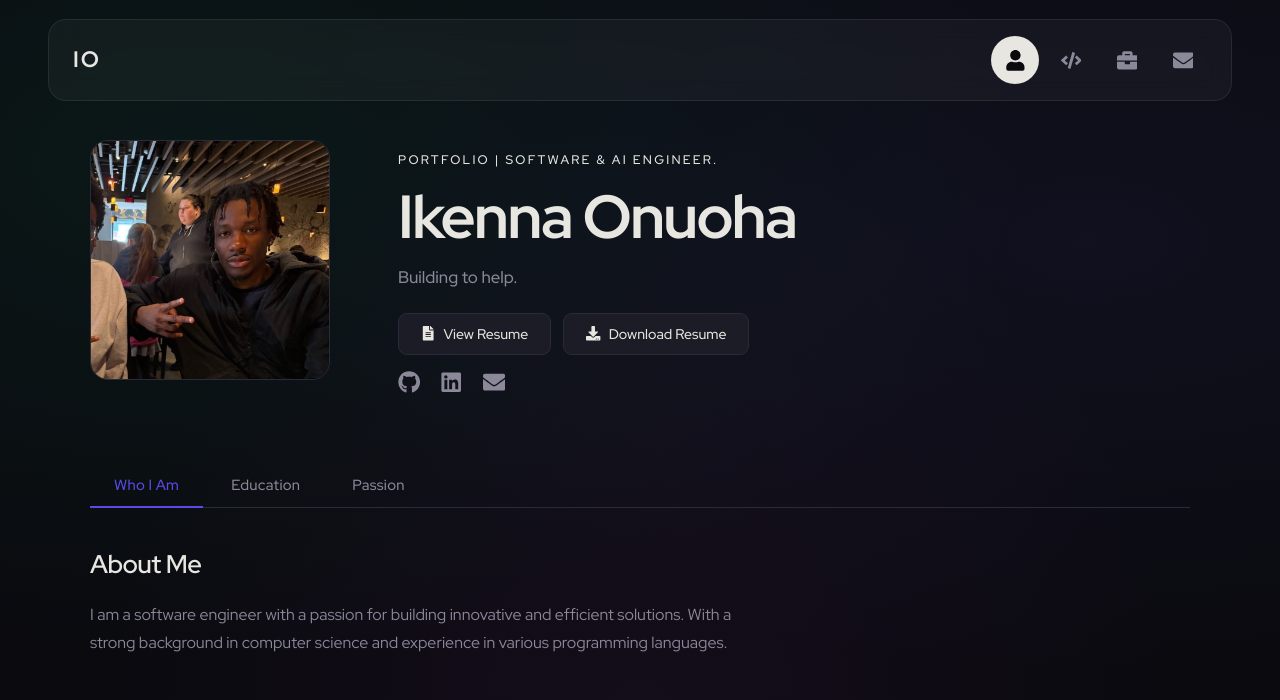
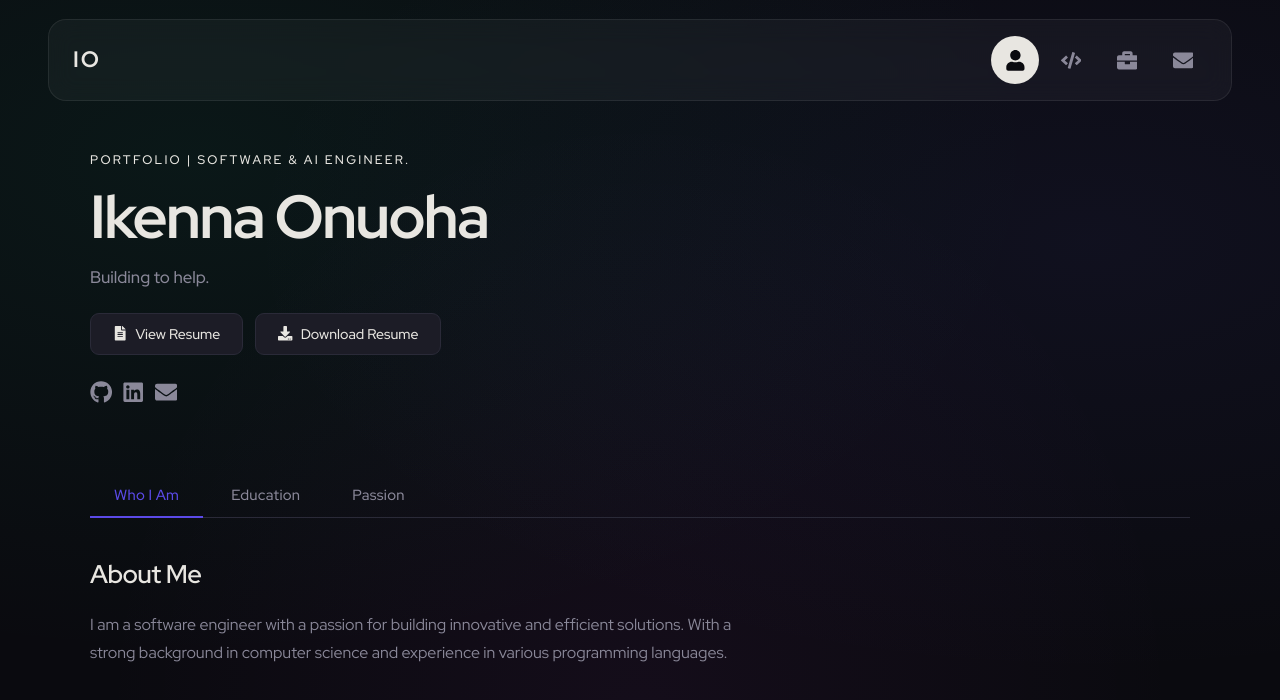
Before and after one commit to jonuoha60/portfolio2, a React (Vite) app: page / in a window 1280 px wide. Shown: the top 700 px of the page. Built offline with nearby package versions, Linux system fonts and the light colour scheme.

Commit message:
Profile pic removed

```diff
--- a/src/components/pages/About.jsx
+++ b/src/components/pages/About.jsx
@@ -24,13 +24,13 @@ export const About = () => {
         <div className="hero-layout">
 
           {/* Left: photo */}
-          <div className="profile-image-container">
+          {/* <div className="profile-image-container">
             <img
               src={ProfileImage}
               alt="Ikenna Onuoha"
               className="profile-image"
             />
-          </div>
+          </div> */}
 
           {/* Right: text + socials */}
           <div className="hero-text">
--- a/src/constants/styles/Home.css
+++ b/src/constants/styles/Home.css
@@ -138,7 +138,8 @@ body {
 
 .social-icons {
   display: flex;
-  gap: 20px;
+  margin-top: 10px;
+  gap: 10px;
   align-items: center;
 }
 
```
